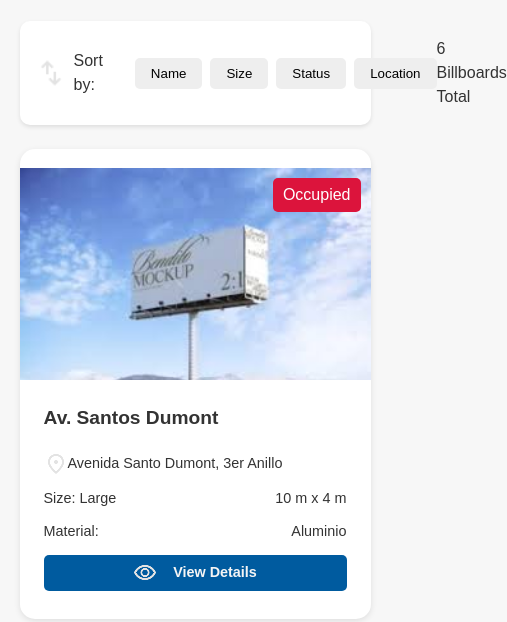
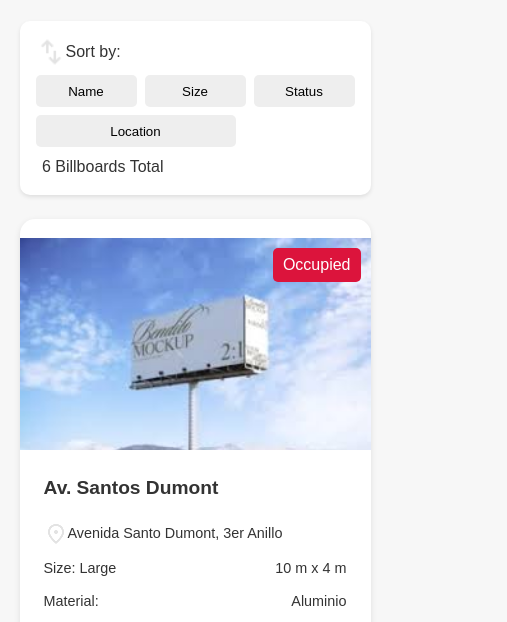
Before and after one commit to Aldor2000/UbicaVallasProyecto, a plain HTML site: page index.html in a window 390 px wide. Shown: the part 195-817 px from the top of the page, 507 px wide, since content can reach past the window. Drawn offline with Linux system fonts and the light colour scheme.

Commit message:
filter bar dajusted for mobile and laptop

```diff
--- a/styles.css
+++ b/styles.css
@@ -20,8 +20,6 @@ body {
 header {
   background-color: white;
   color: #222;
-  height: auto;
-
 }
 .header-section-1{
   position: relative;
@@ -81,10 +79,8 @@ header {
   justify-content: left;
   gap: 5px;
   width: 100%;
-  height: auto;
   text-decoration: none;
   color: #444;
-  background-color: white;
   padding: 0.75rem 1rem;
   border-radius: 10px;
 
@@ -110,6 +106,71 @@ header {
   border: none;
   font-size: 1.5rem;
   cursor: pointer;
+}
+
+/* Main content */
+.main-container {
+  width: 90%;
+  max-width: 1200px;
+  margin: 2rem auto;
+}
+
+/* Filter bar */
+.filter-bar {
+  display: flex;
+  justify-content: space-between;
+  align-items: center;
+  flex-wrap: wrap;
+  gap:0.5rem;
+  margin: 1.5rem 0;
+  background: #fff;
+  padding: 1rem;
+  border-radius: 10px;
+  box-shadow: 0 2px 4px rgba(0, 0, 0, 0.1);
+}
+
+.filter-left{
+  display: flex;
+  flex-wrap: wrap;
+  gap: 0.5rem;
+}
+
+.filter-sort {
+  display: flex;
+  align-items: center;
+}
+
+.sort-icon {
+  width: 30px; /* or whatever size looks good */
+  height: auto;
+  object-fit: contain; /* keeps aspect ratio inside the box */
+  flex-shrink: 1;
+}
+
+.filter-select {
+  display: flex; /*Change this to none and Add a active selector*/
+  gap: 0.5rem;
+  flex-wrap: wrap;
+}
+
+.sort-button {
+  flex: 1 1 0;
+  background: #eee;
+  border: none;
+  min-height: 2rem; /* ensures they don’t get too tiny */
+  border-radius: 5px;
+  cursor: pointer;
+  min-width: 100px;
+  max-width: 200px;
+}
+
+.filter-total{
+  width: 100%;
+  padding-left: 0.4rem;
+}
+
+.sort-button:hover {
+  background: #ddd;
 }
 
 @media (min-width: 768px) {
@@ -154,7 +215,6 @@ header {
   .navbar-links a,
   .login-button {
     display: flex;
-    flex-wrap: nowrap;
     align-items: center;
     justify-content: center;
     gap: 5px;
@@ -173,67 +233,33 @@ header {
   .hamburger {
     display: none;
   }
-}
 
-/* Main content */
-.main-container {
-  width: 90%;
-  max-width: 1200px;
-  margin: 2rem auto;
-}
 
-/* Filter bar */
-.filter-bar {
-  display: flex;
-  justify-content: space-between;
-  align-items: center;
-  margin: 1.5rem 0;
-  background: #fff;
-  padding: 1rem;
-  border-radius: 10px;
-  box-shadow: 0 2px 4px rgba(0, 0, 0, 0.1);
-}
+  /* Filter bar */
+  .filter-bar{
+    justify-content: space-between;
+    flex-wrap: wrap;
+  }
 
-.filter-left {
-  display: flex;
-  align-items: center;
-  gap: 2rem;
-}
+  .filter-left{
+    display: flex;
+    align-items: center;
+    gap: 1rem;
+  }
 
-.filter-sort {
-  display: flex;
-  align-items: center;
-}
 
-.sort-icon {
-  width: 30px; /* or whatever size looks good */
-  height: auto;
-  object-fit: contain; /* keeps aspect ratio inside the box */
-  flex-shrink: 0; /* prevents flexbox from squishing it */
-  margin-right: 0.5rem; /* space between icon and text */
-}
 
-.filter-select {
-  display: flex;
-  gap: 0.5rem;
-}
+  .filter-total{
+    width: auto;
+  }
 
-.sort-button {
-  background: #eee;
-  border: none;
-  padding: 0.5rem 1rem;
-  border-radius: 5px;
-  cursor: pointer;
-}
-
-.sort-button:hover {
-  background: #ddd;
 }
 
 .billboards {
   display: grid;
   grid-template-columns: repeat(auto-fill, minmax(300px, 1fr));
 
+  justify-content: center;
   gap: 1rem;
   margin: 0 auto;
 }
```
Also changed, not shown: index.html (+1 -4 lines).
